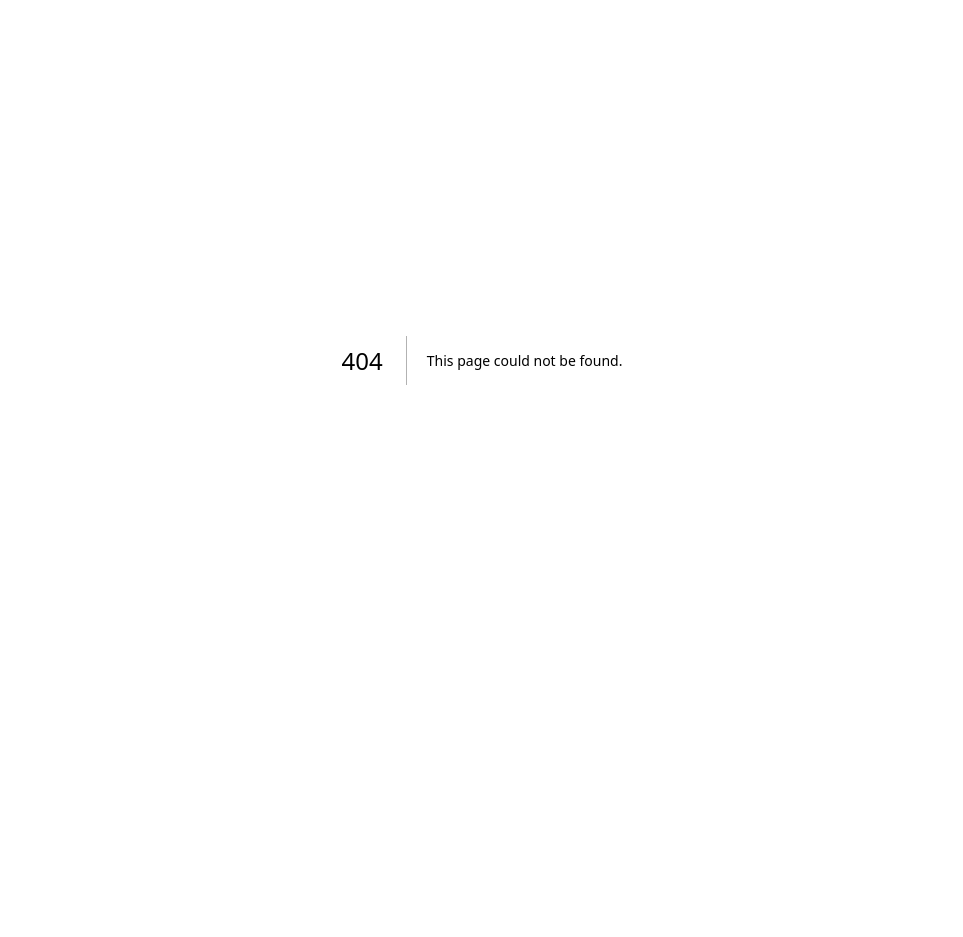
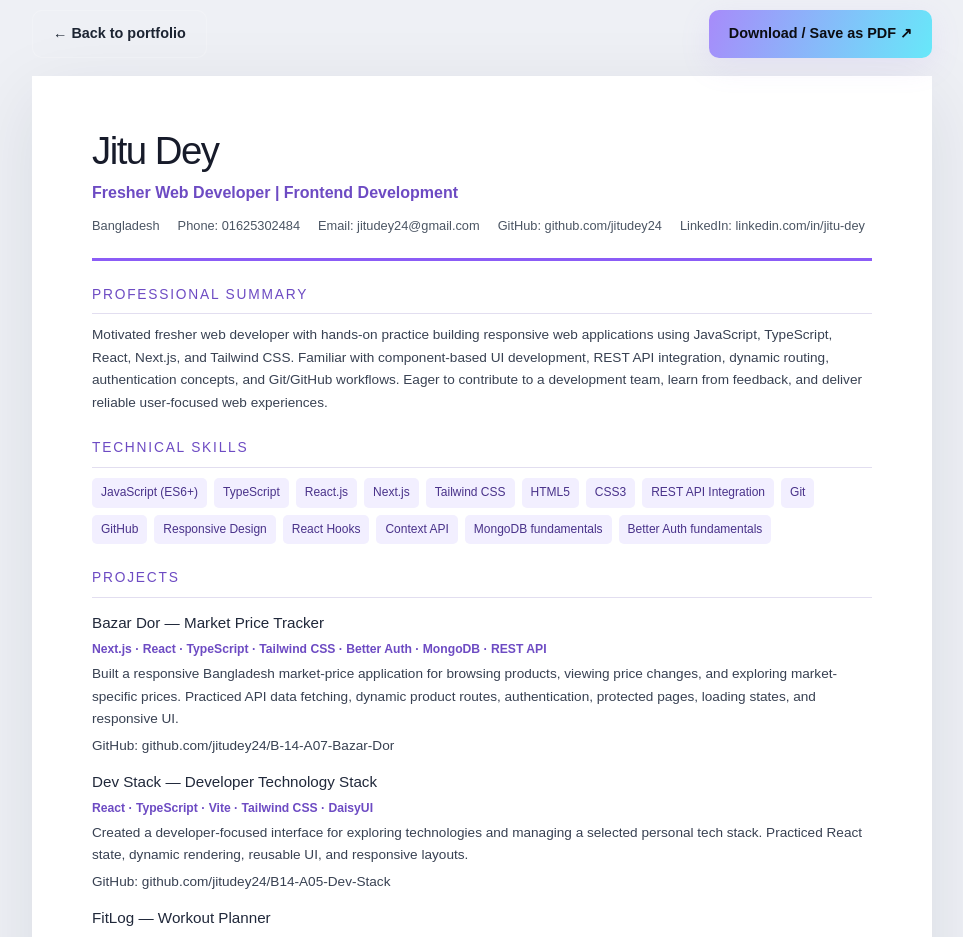
Before and after one commit to jitudey24/my-personal-portfolio, a Next.js app: page /resume in a window 1280 px wide. Before the commit this address had no page. Shown: the part 40-977 px from the top of the page, without its empty margins (158-1121 px from the left). Before the commit the page ends 800 px from the top, so only its background shows below. Built offline with nearby package versions, Linux system fonts and the light colour scheme.

Commit message:
Add printable fresher web developer resume

```diff
--- /dev/null
+++ b/src/app/resume/page.js
@@ -0,0 +1,32 @@
+"use client";
+
+export default function ResumePage() {
+  return (
+    <main className="resume-page">
+      <div className="resume-toolbar">
+        <a className="button button-outline" href="/">← Back to portfolio</a>
+        <button className="button button-primary" type="button" onClick={() => window.print()}>Download / Save as PDF ↗</button>
+      </div>
+      <article className="resume-sheet">
+        <header className="resume-header">
+          <h1>Jitu Dey</h1>
+          <p className="resume-headline">Fresher Web Developer | Frontend Development</p>
+          <div className="resume-contact">
+            <span>Bangladesh</span><span>Phone: 01625302484</span><span>Email: jitudey24@gmail.com</span>
+            <span>GitHub: github.com/jitudey24</span><span>LinkedIn: linkedin.com/in/jitu-dey</span>
+          </div>
+        </header>
+        <section className="resume-section"><h2>Professional Summary</h2><p>Motivated fresher web developer with hands-on practice building responsive web applications using JavaScript, TypeScript, React, Next.js, and Tailwind CSS. Familiar with component-based UI development, REST API integration, dynamic routing, authentication concepts, and Git/GitHub workflows. Eager to contribute to a development team, learn from feedback, and deliver reliable user-focused web experiences.</p></section>
+        <section className="resume-section"><h2>Technical Skills</h2><div className="resume-skills">{["JavaScript (ES6+)","TypeScript","React.js","Next.js","Tailwind CSS","HTML5","CSS3","REST API Integration","Git","GitHub","Responsive Design","React Hooks","Context API","MongoDB fundamentals","Better Auth fundamentals"].map(skill => <span key={skill}>{skill}</span>)}</div></section>
+        <section className="resume-section"><h2>Projects</h2>
+          <div className="resume-project"><h3>Bazar Dor — Market Price Tracker</h3><p className="resume-tech">Next.js · React · TypeScript · Tailwind CSS · Better Auth · MongoDB · REST API</p><p>Built a responsive Bangladesh market-price application for browsing products, viewing price changes, and exploring market-specific prices. Practiced API data fetching, dynamic product routes, authentication, protected pages, loading states, and responsive UI.</p><p>GitHub: github.com/jitudey24/B-14-A07-Bazar-Dor</p></div>
+          <div className="resume-project"><h3>Dev Stack — Developer Technology Stack</h3><p className="resume-tech">React · TypeScript · Vite · Tailwind CSS · DaisyUI</p><p>Created a developer-focused interface for exploring technologies and managing a selected personal tech stack. Practiced React state, dynamic rendering, reusable UI, and responsive layouts.</p><p>GitHub: github.com/jitudey24/B14-A05-Dev-Stack</p></div>
+          <div className="resume-project"><h3>FitLog — Workout Planner</h3><p className="resume-tech">Next.js · React · TypeScript · Tailwind CSS · Context API</p><p>Developed a workout discovery and planning experience with workout details, saved exercises, completion tracking, sorting, and plan statistics. Practiced shared state management and responsive page layouts.</p><p>GitHub: github.com/jitudey24/B-14-A06-Fit-Log</p></div>
+        </section>
+        <section className="resume-section"><h2>Education & Training</h2><p><strong>Programming Hero — Web Development Program, Batch 14</strong></p><p>Currently learning modern web development through structured lessons, assignments, and hands-on projects.</p><p className="resume-note">Add your formal school/college qualification and graduation year here before sending this resume to employers.</p></section>
+        <section className="resume-section"><h2>Strengths</h2><ul><li>Consistent learner with a project-first approach.</li><li>Interested in clean code, responsive interfaces, and user-friendly design.</li><li>Comfortable using Git and GitHub to manage project work.</li><li>Open to feedback, collaboration, internships, and junior developer opportunities.</li></ul></section>
+        <section className="resume-section"><h2>Career Objective</h2><p>Seeking a junior web developer or internship opportunity to apply my frontend skills, contribute to meaningful products, and continue growing toward full-stack development.</p></section>
+      </article>
+    </main>
+  );
+}
```
